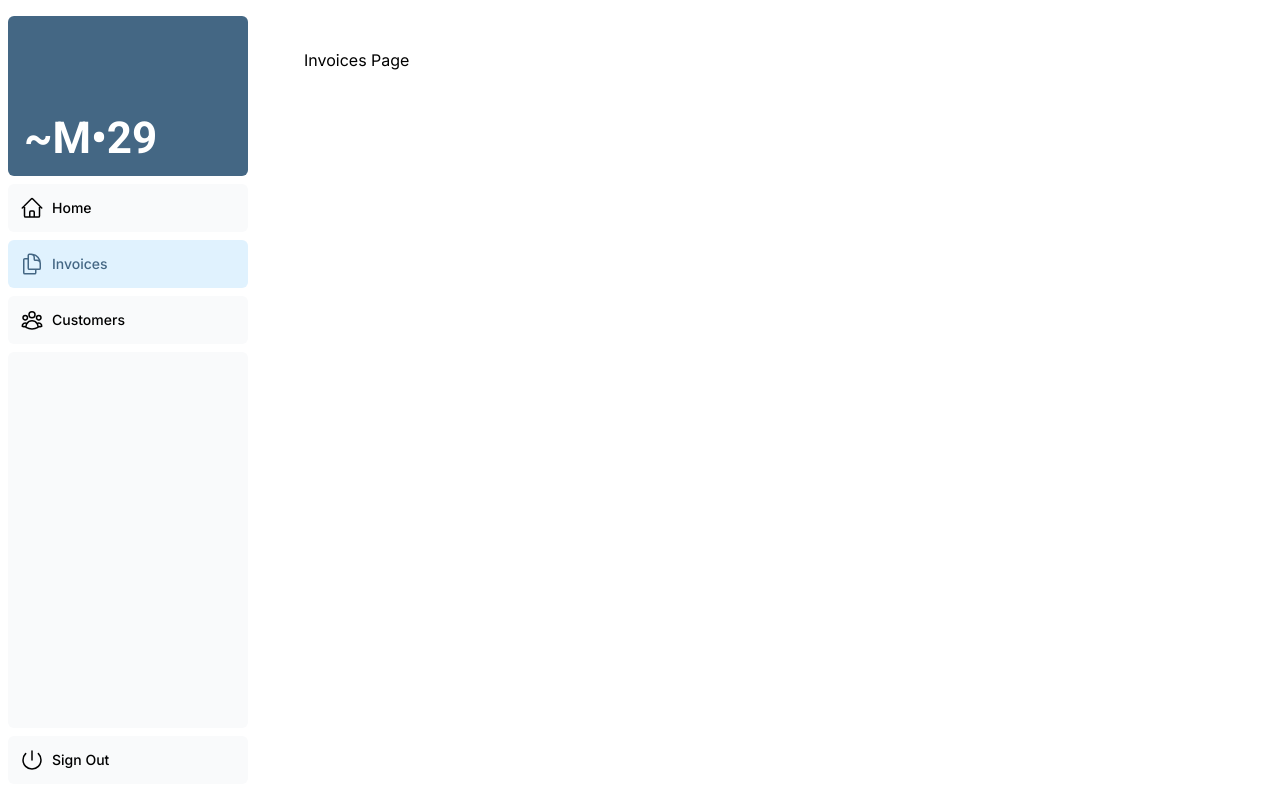
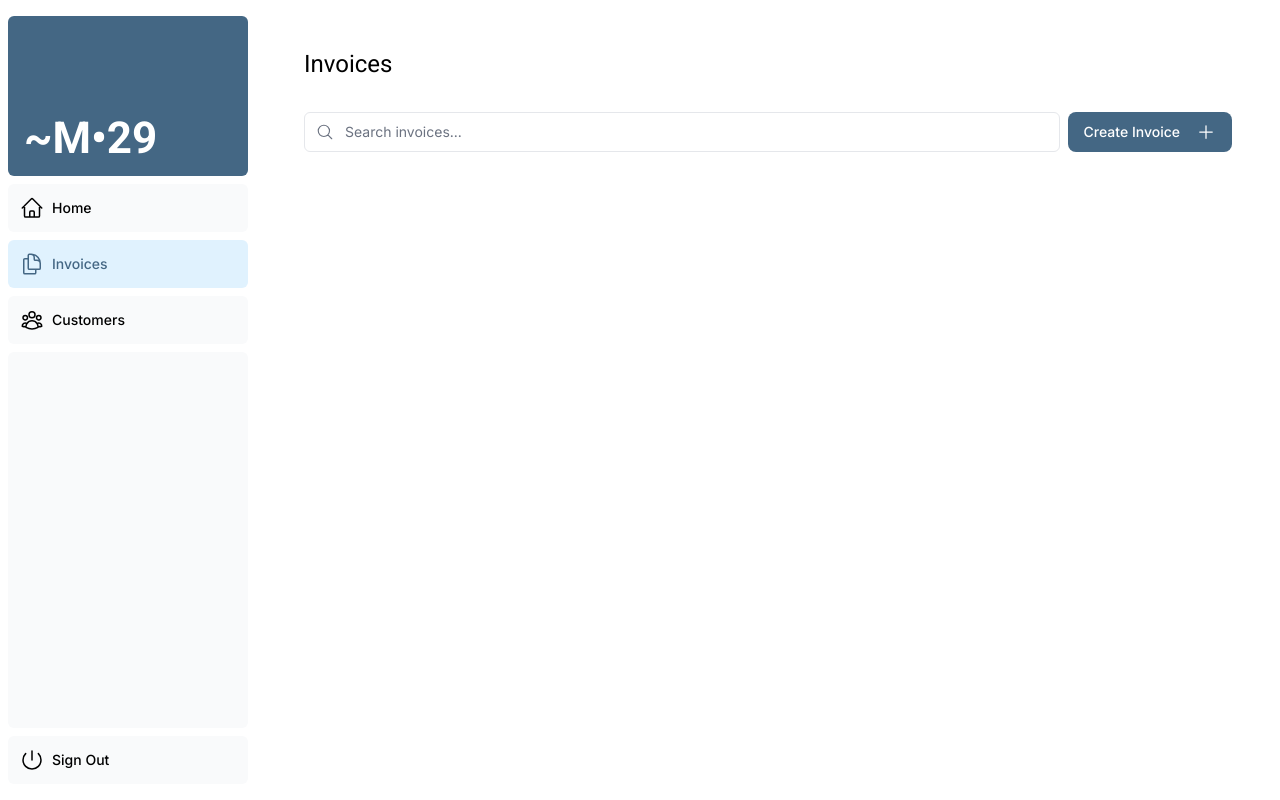
Before and after one commit to mrsdo/nextjs-dashboard-postgres, a Next.js app: page /dashboard/invoices in a window 1280 px wide. Built offline with nearby package versions, Linux system fonts and the light colour scheme.

Commit message:
adding search and pagination
- adding search handler to invoices/page.tsx
- OnChange to capture users input

```diff
--- a/app/dashboard/invoices/page.tsx
+++ b/app/dashboard/invoices/page.tsx
@@ -9,6 +9,30 @@
  * mrsdo@29signals.com | GitHub: https://github.com/mrsdo
  */
 
-export default function Page() {
-  return <p>Invoices Page</p>;
+import Pagination from '@/app/ui/invoices/pagination';
+import Search from '@/app/ui/search';
+import Table from '@/app/ui/invoices/table';
+import { CreateInvoice } from '@/app/ui/invoices/buttons';
+import { roboto } from '@/app/ui/fonts';
+import { InvoicesTableSkeleton } from '@/app/ui/skeletons';
+import { Suspense } from 'react';
+
+export default async function Page() {
+  return (
+      <div className="w-full">
+        <div className="flex w-full items-center justify-between">
+          <h1 className={`${roboto.className} text-2xl`}>Invoices</h1>
+        </div>
+        <div className="mt-4 flex items-center justify-between gap-2 md:mt-8">
+          <Search placeholder="Search invoices..." />
+          <CreateInvoice />
+        </div>
+        {/*  <Suspense key={query + currentPage} fallback={<InvoicesTableSkeleton />}>
+        <Table query={query} currentPage={currentPage} />
+      </Suspense> */}
+        <div className="mt-5 flex w-full justify-center">
+          {/* <Pagination totalPages={totalPages} /> */}
+        </div>
+      </div>
+  );
 }
--- a/app/ui/search.tsx
+++ b/app/ui/search.tsx
@@ -3,6 +3,9 @@
 import { MagnifyingGlassIcon } from '@heroicons/react/24/outline';
 
 export default function Search({ placeholder }: { placeholder: string }) {
+    function handleSearch(term: string) {
+        console.log(term);
+    }
   return (
     <div className="relative flex flex-1 flex-shrink-0">
       <label htmlFor="search" className="sr-only">
@@ -11,6 +14,9 @@
       <input
         className="peer block w-full rounded-md border border-gray-200 py-[9px] pl-10 text-sm outline-2 placeholder:text-gray-500"
         placeholder={placeholder}
+        onChange={(e) => {
+            handleSearch(e.target.value);
+        }}
       />
       <MagnifyingGlassIcon className="absolute left-3 top-1/2 h-[18px] w-[18px] -translate-y-1/2 text-gray-500 peer-focus:text-gray-900" />
     </div>
```
Also changed, not shown: tsconfig.json (+8 -1 lines).
